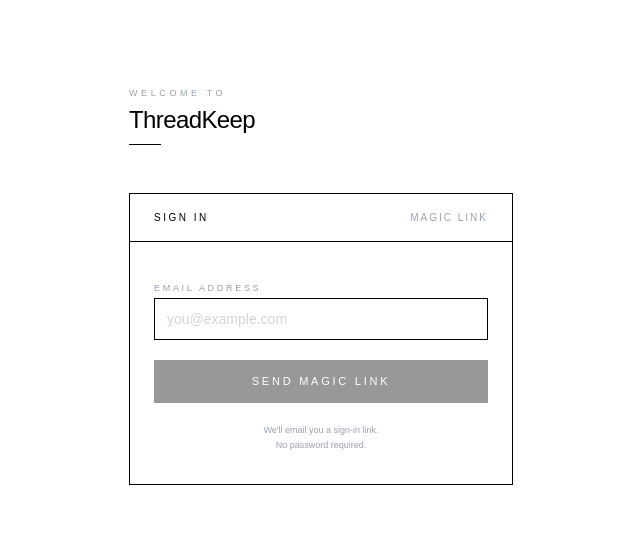
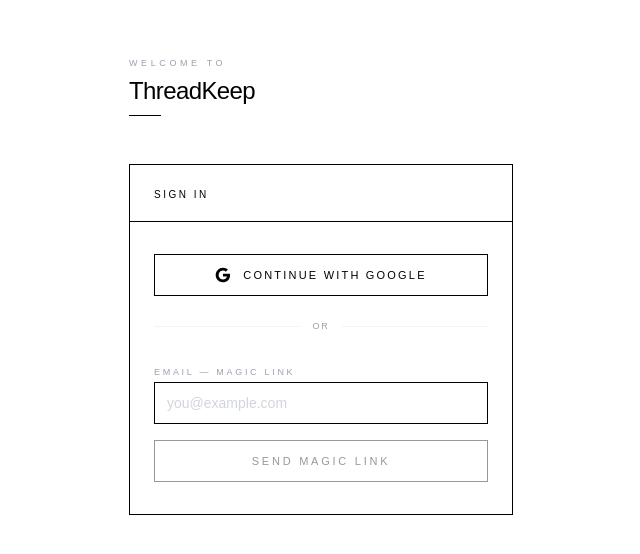
Before and after one commit to nurezzati/threadkeep, a Next.js app: page /login in a window 1280 px wide. Shown: the part 114-668 px from the top of the page, without its empty margins (319-959 px from the left). Built offline with nearby package versions, Linux system fonts and the light colour scheme.

Commit message:
updated google auth

```diff
--- a/app/login/page.tsx
+++ b/app/login/page.tsx
@@ -1,19 +1,17 @@
 "use client";
 
-import { useState, useEffect } from "react";
+import { useState, useEffect, Suspense } from "react";
 import { useSearchParams } from "next/navigation";
 import { createClient } from "@/lib/supabase/client";
-import { Suspense } from "react";
 
-type LoginStatus = "idle" | "sending" | "sent" | "error";
+type Status = "idle" | "loading" | "sent" | "error";
 
 function LoginForm() {
   const params = useSearchParams();
   const [email, setEmail] = useState("");
-  const [status, setStatus] = useState<LoginStatus>("idle");
+  const [status, setStatus] = useState<Status>("idle");
   const [errorMsg, setErrorMsg] = useState<string | null>(null);
 
-  // Show error if redirected back from a failed auth callback
   useEffect(() => {
     if (params.get("error") === "auth_failed") {
       setStatus("error");
@@ -21,29 +19,44 @@
     }
   }, [params]);
 
-  const handleSubmit = async (e: React.FormEvent) => {
-    e.preventDefault();
-    if (!email || status === "sending") return;
-
-    setStatus("sending");
-    setErrorMsg(null);
-
-    const supabase = createClient();
   const next = params.get("next") ?? "/";
 
+  // ── Google OAuth ──────────────────────────────────────────────
+  const handleGoogle = async () => {
+    setStatus("loading");
+    setErrorMsg(null);
+    const supabase = createClient();
+    const { error } = await supabase.auth.signInWithOAuth({
+      provider: "google",
+      options: {
+        redirectTo: `${window.location.origin}/auth/callback?next=${encodeURIComponent(next)}`,
+      },
+    });
+    if (error) {
+      setStatus("error");
+      setErrorMsg(error.message);
+    }
+    // On success Supabase redirects the browser — no further action needed
+  };
+
+  // ── Magic link (fallback) ─────────────────────────────────────
+  const handleMagicLink = async (e: React.FormEvent) => {
+    e.preventDefault();
+    if (!email || status === "loading") return;
+    setStatus("loading");
+    setErrorMsg(null);
+    const supabase = createClient();
     const { error } = await supabase.auth.signInWithOtp({
       email,
       options: {
         emailRedirectTo: `${window.location.origin}/auth/callback?next=${encodeURIComponent(next)}`,
       },
     });
-
     if (error) {
       setStatus("error");
       setErrorMsg(error.message);
       return;
     }
-
     setStatus("sent");
   };
 
@@ -62,21 +75,16 @@
           <div className="w-8 h-[1px] bg-black mt-2" />
         </div>
 
-        {/* Card */}
         <div className="border border-black">
-
           {/* Header */}
-          <div className="border-b border-black px-6 py-4 flex items-center justify-between">
+          <div className="border-b border-black px-6 py-4">
             <span className="text-[10px] tracking-[0.25em] uppercase font-medium text-black">
               Sign In
             </span>
-            <span className="text-[10px] tracking-[0.2em] uppercase text-gray-400">
-              Magic Link
-            </span>
           </div>
 
-          {/* Body */}
-          <div className="px-6 py-8">
+          <div className="px-6 py-8 space-y-6">
+
             {status === "sent" ? (
               <div className="space-y-4">
                 <div className="flex items-center gap-3">
@@ -90,7 +98,6 @@
                 <p className="text-xs text-gray-500 leading-relaxed">
                   A sign-in link was sent to{" "}
                   <span className="text-black font-medium">{email}</span>.
-                  Click it to continue — no password needed.
                 </p>
                 <button
                   onClick={() => { setStatus("idle"); setEmail(""); }}
@@ -100,13 +107,36 @@
                 </button>
               </div>
             ) : (
-              <form onSubmit={handleSubmit} className="space-y-5">
+              <>
+                {/* Google button */}
+                <button
+                  type="button"
+                  onClick={handleGoogle}
+                  disabled={status === "loading"}
+                  className="w-full border border-black py-3 flex items-center justify-center gap-3 text-[11px] tracking-[0.2em] uppercase font-medium text-black hover:bg-black hover:text-white transition-colors disabled:opacity-40"
+                >
+                  {/* Google G icon */}
+                  <svg className="w-4 h-4 shrink-0" viewBox="0 0 24 24">
+                    <path fill="currentColor" d="M22.56 12.25c0-.78-.07-1.53-.2-2.25H12v4.26h5.92c-.26 1.37-1.04 2.53-2.21 3.31v2.77h3.57c2.08-1.92 3.28-4.74 3.28-8.09z"/>
+                    <path fill="currentColor" d="M12 23c2.97 0 5.46-.98 7.28-2.66l-3.57-2.77c-.98.66-2.23 1.06-3.71 1.06-2.86 0-5.29-1.93-6.16-4.53H2.18v2.84C3.99 20.53 7.7 23 12 23z"/>
+                    <path fill="currentColor" d="M5.84 14.09c-.22-.66-.35-1.36-.35-2.09s.13-1.43.35-2.09V7.07H2.18C1.43 8.55 1 10.22 1 12s.43 3.45 1.18 4.93l2.85-2.22.81-.62z"/>
+                    <path fill="currentColor" d="M12 5.38c1.62 0 3.06.56 4.21 1.64l3.15-3.15C17.45 2.09 14.97 1 12 1 7.7 1 3.99 3.47 2.18 7.07l3.66 2.84c.87-2.6 3.3-4.53 6.16-4.53z"/>
+                  </svg>
+                  {status === "loading" ? "Redirecting…" : "Continue with Google"}
+                </button>
+
+                {/* Divider */}
+                <div className="flex items-center gap-3">
+                  <div className="flex-1 h-[1px] bg-gray-100" />
+                  <span className="text-[9px] tracking-[0.2em] uppercase text-gray-400">or</span>
+                  <div className="flex-1 h-[1px] bg-gray-100" />
+                </div>
+
+                {/* Magic link fallback */}
+                <form onSubmit={handleMagicLink} className="space-y-4">
                   <div className="space-y-1.5">
-                  <label
-                    htmlFor="email"
-                    className="text-[9px] tracking-[0.3em] uppercase text-gray-400 font-medium"
-                  >
-                    Email address
+                    <label htmlFor="email" className="text-[9px] tracking-[0.3em] uppercase text-gray-400 font-medium">
+                      Email — magic link
                     </label>
                     <input
                       id="email"
@@ -114,32 +144,24 @@
                       value={email}
                       onChange={(e) => setEmail(e.target.value)}
                       placeholder="you@example.com"
-                    required
                       autoFocus
-                    className="w-full border border-black px-3 py-2.5 text-sm text-black placeholder:text-gray-300 focus:outline-none focus:ring-0 focus:border-black bg-white"
+                      className="w-full border border-black px-3 py-2.5 text-sm text-black placeholder:text-gray-300 focus:outline-none bg-white"
                     />
                   </div>
 
-                {/* Error */}
                   {status === "error" && errorMsg && (
-                  <p className="text-[10px] tracking-[0.1em] text-red-500">
-                    {errorMsg}
-                  </p>
+                    <p className="text-[10px] text-red-500">{errorMsg}</p>
                   )}
 
                   <button
                     type="submit"
-                  disabled={status === "sending" || !email}
-                  className="w-full border border-black py-3 text-[11px] tracking-[0.25em] uppercase font-medium bg-black text-white hover:bg-white hover:text-black transition-colors disabled:opacity-40 disabled:cursor-not-allowed"
+                    disabled={status === "loading" || !email}
+                    className="w-full border border-black py-3 text-[11px] tracking-[0.25em] uppercase font-medium bg-white text-black hover:bg-black hover:text-white transition-colors disabled:opacity-40"
                   >
-                  {status === "sending" ? "Sending…" : "Send Magic Link"}
+                    {status === "loading" ? "Sending…" : "Send Magic Link"}
                   </button>
-
-                <p className="text-[9px] text-gray-400 leading-relaxed text-center">
-                  We&apos;ll email you a sign-in link.
-                  <br />No password required.
-                </p>
                 </form>
+              </>
             )}
           </div>
         </div>
--- a/app/page.tsx
+++ b/app/page.tsx
@@ -116,13 +116,17 @@
   index,
   onTagsChange,
   onDelete,
+  onUpdate,
 }: {
   thread: SavedThread;
   index: number;
   onTagsChange: (id: string, tags: string[]) => void;
   onDelete: (id: string) => void;
+  onUpdate: (id: string, patch: Partial<SavedThread>) => void;
 }) {
   const [deleting, setDeleting] = useState(false);
+  const [editingNote, setEditingNote] = useState(false);
+  const [note, setNote] = useState(thread.notes ?? "");
 
   const formattedDate = new Date(thread.saved_at).toLocaleDateString("en-US", {
     month: "short",
@@ -130,40 +134,59 @@
     year: "numeric",
   });
 
+  const supabase = createClient();
+
   const handleDelete = async () => {
     if (!confirm("Remove this thread?")) return;
     setDeleting(true);
-    const supabase = createClient();
     await supabase.from("threads").delete().eq("id", thread.id);
     onDelete(thread.id);
   };
 
-  // Truncate URL: show up to 40 chars then …
+  const toggleRead = async () => {
+    const is_read = !thread.is_read;
+    await supabase.from("threads").update({ is_read }).eq("id", thread.id);
+    onUpdate(thread.id, { is_read });
+  };
+
+  const saveNote = async () => {
+    setEditingNote(false);
+    if (note === (thread.notes ?? "")) return;
+    await supabase.from("threads").update({ notes: note || null }).eq("id", thread.id);
+    onUpdate(thread.id, { notes: note || null });
+  };
+
   const shortUrl = thread.url.length > 48
     ? thread.url.slice(0, 48) + "…"
     : thread.url;
 
   return (
     <div
-      className={`group grid grid-cols-[32px_1fr_auto] gap-4 px-6 py-4 border-b border-gray-100 hover:bg-gray-50 transition-colors ${
-        deleting ? "opacity-40 pointer-events-none" : ""
-      }`}
+      className={`group grid grid-cols-[20px_1fr_auto] gap-4 px-6 py-4 border-b border-gray-100 transition-colors ${
+        thread.is_read ? "bg-gray-50/60" : "hover:bg-gray-50"
+      } ${deleting ? "opacity-40 pointer-events-none" : ""}`}
       style={{ animation: `fadeUp 0.4s ease both`, animationDelay: `${index * 40}ms` }}
     >
-      {/* Index */}
-      <span className="text-[10px] text-gray-500 font-mono pt-0.5 select-none">
-        {String(index + 1).padStart(2, "0")}
-      </span>
+      {/* Read toggle dot */}
+      <button
+        onClick={toggleRead}
+        title={thread.is_read ? "Mark unread" : "Mark read"}
+        className="mt-1 shrink-0 w-2 h-2 rounded-full border transition-colors self-start"
+        style={{
+          borderColor: thread.is_read ? "#d1d5db" : "#000",
+          backgroundColor: thread.is_read ? "#d1d5db" : "#000",
+        }}
+      />
 
-      {/* Content — three lines */}
+      {/* Content */}
       <div className="min-w-0 space-y-1">
 
         {/* Line 1: Description */}
-        <p className="text-sm font-medium text-black leading-snug line-clamp-2">
+        <p className={`text-sm font-medium leading-snug line-clamp-2 ${thread.is_read ? "text-gray-400" : "text-black"}`}>
           {thread.description || thread.title || "Untitled"}
         </p>
 
-        {/* Line 2: Muted URL — clickable with underline on hover */}
+        {/* Line 2: Muted URL */}
         <a
           href={thread.url}
           target="_blank"
@@ -181,11 +204,38 @@
             onChange={(tags) => onTagsChange(thread.id, tags)}
           />
         </div>
+
+        {/* Line 4: Notes */}
+        <div className="pt-1">
+          {editingNote ? (
+            <textarea
+              autoFocus
+              value={note}
+              onChange={(e) => setNote(e.target.value)}
+              onBlur={saveNote}
+              onKeyDown={(e) => { if (e.key === "Escape") saveNote(); }}
+              rows={2}
+              placeholder="Add a note…"
+              className="w-full text-xs text-gray-600 bg-gray-50 border border-gray-200 px-2 py-1.5 resize-none focus:outline-none focus:border-black placeholder:text-gray-400"
+            />
+          ) : (
+            <button
+              onClick={() => setEditingNote(true)}
+              className={`text-xs text-left block w-full transition-colors ${
+                note
+                  ? "text-gray-600 hover:text-black"
+                  : "text-gray-300 hover:text-gray-500 opacity-0 group-hover:opacity-100"
+              }`}
+            >
+              {note || "Add note…"}
+            </button>
+          )}
+        </div>
       </div>
 
       {/* Meta + delete */}
-      <div className="flex flex-col items-end justify-between shrink-0">
-        <span className="text-[9px] text-gray-500 tracking-wide">
+      <div className="flex flex-col items-end justify-between shrink-0 min-w-[60px]">
+        <span className="text-[9px] text-gray-500 tracking-wide whitespace-nowrap">
           {formattedDate}
         </span>
         <button
@@ -407,12 +457,16 @@
 
 // ─── Page ─────────────────────────────────────────────────────────────────────
 
+type SortOrder = "newest" | "oldest";
+
 export default function LibraryPage() {
   const [threads, setThreads] = useState<SavedThread[]>([]);
   const [loading, setLoading] = useState(true);
   const [error, setError] = useState<string | null>(null);
   const [userEmail, setUserEmail] = useState<string | null>(null);
   const [activeTag, setActiveTag] = useState<string | null>(null);
+  const [search, setSearch] = useState("");
+  const [sort, setSort] = useState<SortOrder>("newest");
   const router = useRouter();
 
   useEffect(() => {
@@ -440,23 +494,39 @@
   };
 
   const handleTagsChange = (id: string, tags: string[]) => {
-    setThreads((prev) =>
-      prev.map((t) => (t.id === id ? { ...t, tags } : t))
-    );
+    setThreads((prev) => prev.map((t) => (t.id === id ? { ...t, tags } : t)));
   };
 
   const handleDelete = (id: string) => {
     setThreads((prev) => prev.filter((t) => t.id !== id));
   };
 
-  // All unique tags across all threads
+  const handleUpdate = (id: string, patch: Partial<SavedThread>) => {
+    setThreads((prev) => prev.map((t) => (t.id === id ? { ...t, ...patch } : t)));
+  };
+
+  // All unique tags
   const allTags = Array.from(
     new Set(threads.flatMap((t) => t.tags ?? []))
   ).sort();
 
-  const filtered = activeTag
-    ? threads.filter((t) => t.tags?.includes(activeTag))
-    : threads;
+  // Apply filters + search + sort
+  const filtered = threads
+    .filter((t) => !activeTag || t.tags?.includes(activeTag))
+    .filter((t) => {
+      if (!search.trim()) return true;
+      const q = search.toLowerCase();
+      return (
+        t.description?.toLowerCase().includes(q) ||
+        t.title?.toLowerCase().includes(q) ||
+        t.url.toLowerCase().includes(q) ||
+        t.notes?.toLowerCase().includes(q)
+      );
+    })
+    .sort((a, b) => {
+      const diff = new Date(a.saved_at).getTime() - new Date(b.saved_at).getTime();
+      return sort === "newest" ? -diff : diff;
+    });
 
   const count = filtered.length;
 
@@ -506,29 +576,55 @@
       {/* ── Paste form ── */}
       <PasteForm onSaved={(t) => setThreads((prev) => [t, ...prev])} allTags={allTags} />
 
-      {/* ── Tag filter bar ── */}
-      {allTags.length > 0 && (
-        <div className="border-b border-gray-100">
-          <div className="max-w-4xl mx-auto px-6 py-3 flex items-center gap-2 flex-wrap">
-            <span className="text-[9px] tracking-[0.25em] uppercase text-gray-700 mr-1">
-              Filter
-            </span>
-            <TagPill
-              tag="All"
-              active={activeTag === null}
-              onClick={() => setActiveTag(null)}
+      {/* ── Search + Sort + Filter toolbar ── */}
+      <div className="border-b border-gray-100">
+        <div className="max-w-4xl mx-auto px-6 py-3 flex items-center gap-4 flex-wrap">
+
+          {/* Search */}
+          <div className="flex-1 min-w-[180px] flex items-center border border-gray-200 px-3 h-8 gap-2 focus-within:border-black transition-colors">
+            <svg className="w-3 h-3 text-gray-400 shrink-0" viewBox="0 0 12 12" fill="none" stroke="currentColor" strokeWidth="1.5">
+              <circle cx="5" cy="5" r="3.5" /><path d="M8 8l2.5 2.5" />
+            </svg>
+            <input
+              type="text"
+              value={search}
+              onChange={(e) => setSearch(e.target.value)}
+              placeholder="Search threads…"
+              className="flex-1 text-xs text-black placeholder:text-gray-400 focus:outline-none bg-transparent"
             />
-            {allTags.map((tag) => (
-              <TagPill
-                key={tag}
-                tag={tag}
-                active={activeTag === tag}
-                onClick={() => setActiveTag(activeTag === tag ? null : tag)}
-              />
+            {search && (
+              <button onClick={() => setSearch("")} className="text-gray-400 hover:text-black text-xs leading-none">×</button>
+            )}
+          </div>
+
+          {/* Sort */}
+          <div className="flex items-center gap-1 shrink-0">
+            {(["newest", "oldest"] as SortOrder[]).map((s) => (
+              <button
+                key={s}
+                onClick={() => setSort(s)}
+                className={`text-[9px] tracking-[0.2em] uppercase px-2.5 py-1 border transition-colors ${
+                  sort === s ? "border-black bg-black text-white" : "border-gray-200 text-gray-500 hover:border-black hover:text-black"
+                }`}
+              >
+                {s}
+              </button>
             ))}
           </div>
+
+          {/* Tag filter */}
+          {allTags.length > 0 && (
+            <div className="flex items-center gap-1.5 flex-wrap shrink-0">
+              <span className="text-[9px] tracking-[0.25em] uppercase text-gray-500">Tag</span>
+              <TagPill tag="All" active={activeTag === null} onClick={() => setActiveTag(null)} />
+              {allTags.map((tag) => (
+                <TagPill key={tag} tag={tag} active={activeTag === tag} onClick={() => setActiveTag(activeTag === tag ? null : tag)} />
+              ))}
+            </div>
+          )}
+
         </div>
-      )}
+      </div>
 
       {/* ── List ── */}
       <main className="max-w-4xl mx-auto">
@@ -551,7 +647,7 @@
             ))}
           </div>
         ) : filtered.length === 0 ? (
-          <EmptyState filtered={activeTag !== null} />
+          <EmptyState filtered={activeTag !== null || search.length > 0} />
         ) : (
           filtered.map((thread, i) => (
             <ThreadRow
@@ -560,6 +656,7 @@
               index={i}
               onTagsChange={handleTagsChange}
               onDelete={handleDelete}
+              onUpdate={handleUpdate}
             />
           ))
         )}
--- a/lib/supabase.ts
+++ b/lib/supabase.ts
@@ -10,6 +10,8 @@
   saved_at: string;
   user_id: string;
   tags: string[];
+  notes: string | null;
+  is_read: boolean;
 }
 
 export async function saveThread(
@@ -19,9 +21,11 @@
   const { createClient } = await import("./supabase/client");
   const supabase = createClient();
 
+  const { data: { user } } = await supabase.auth.getUser();
+
   const { data, error } = await supabase
     .from("threads")
-    .insert([{ url, ...meta }])
+    .insert([{ url, user_id: user?.id ?? null, ...meta }])
     .select()
     .single();
 
--- a/middleware.ts
+++ b/middleware.ts
@@ -2,14 +2,22 @@
 import { NextResponse, type NextRequest } from "next/server";
 
 // Routes that don't require authentication
-const PUBLIC_PATHS = ["/login", "/auth/callback", "/api/unfurl", "/save", "/"];
+const PUBLIC_PATHS = ["/login", "/auth/callback", "/api/unfurl", "/save"];
 
 export async function middleware(request: NextRequest) {
+  // If env vars are missing, skip middleware entirely to avoid a crash
+  if (
+    !process.env.NEXT_PUBLIC_SUPABASE_URL ||
+    !process.env.NEXT_PUBLIC_SUPABASE_ANON_KEY
+  ) {
+    return NextResponse.next({ request });
+  }
+
   let supabaseResponse = NextResponse.next({ request });
 
   const supabase = createServerClient(
-    process.env.NEXT_PUBLIC_SUPABASE_URL!,
-    process.env.NEXT_PUBLIC_SUPABASE_ANON_KEY!,
+    process.env.NEXT_PUBLIC_SUPABASE_URL,
+    process.env.NEXT_PUBLIC_SUPABASE_ANON_KEY,
     {
       cookies: {
         getAll() {
```
Lines whose indentation alone changed are shown as unchanged.
